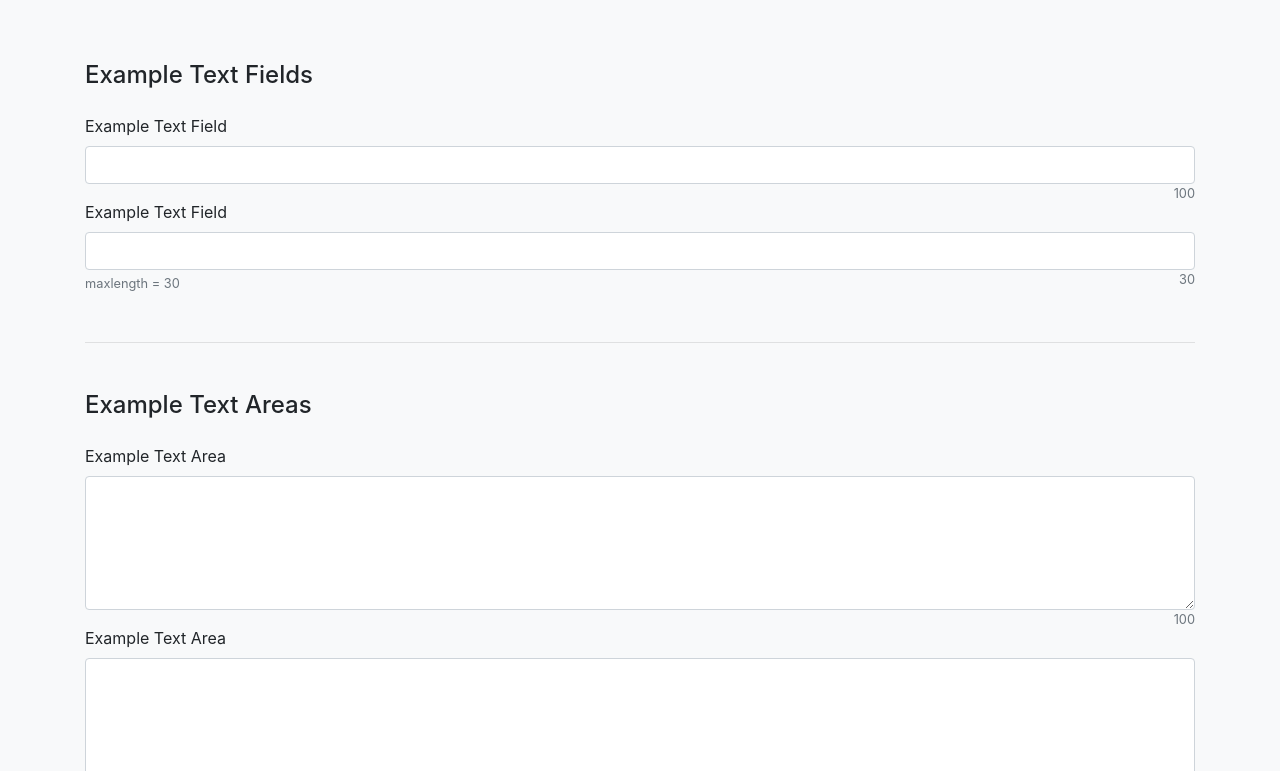
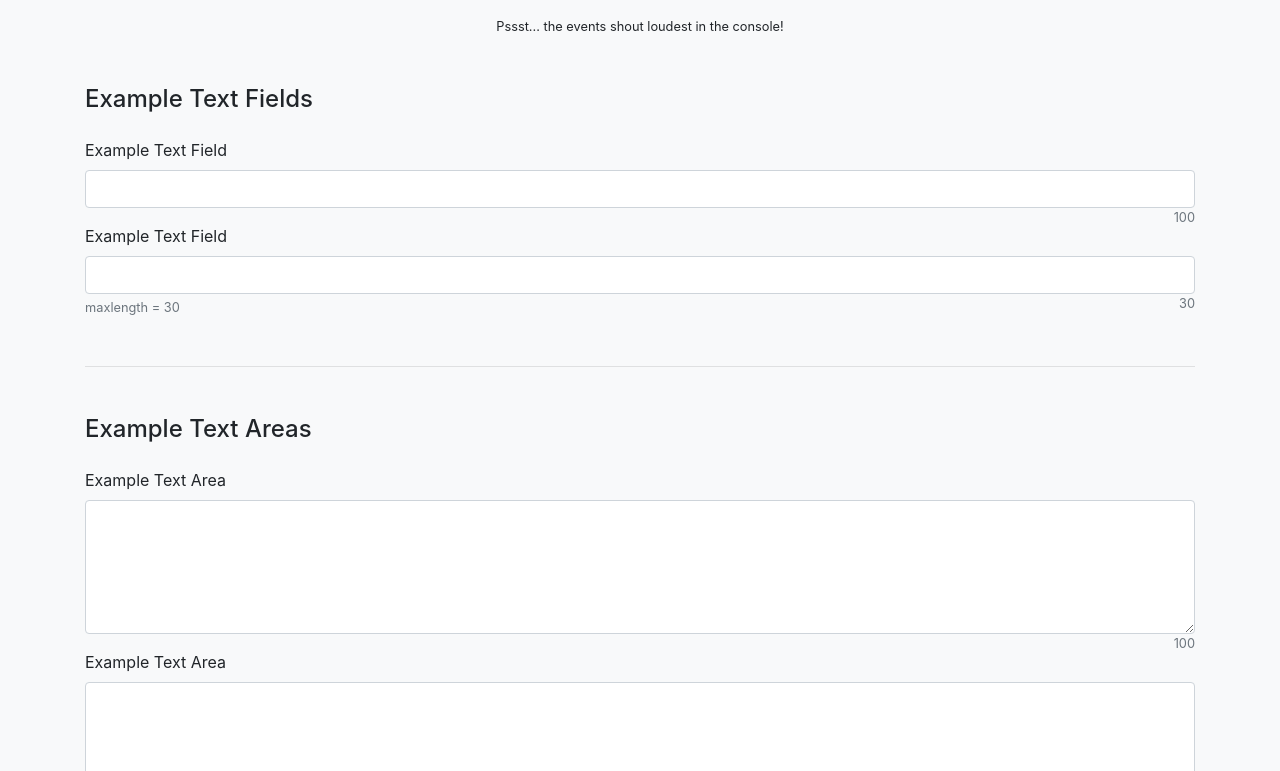
Before and after one commit to othyn/char-count-es6, a website built with webpack: page docs/index.html in a window 1280 px wide. Shown: the part 156-927 px from the top of the page. Built offline with nearby package versions, Linux system fonts and the light colour scheme.

Commit message:
Update index.html

```diff
--- a/docs/index.html
+++ b/docs/index.html
@@ -34,6 +34,7 @@
                 <h1 class="display-4">Char Count Dev Area</h1>
 
                 <p class="lead">Below are some test fields that can be used for... well, testing. So, go ahead and get testing!</p>
+                <small>Pssst... the events shout loudest in the console!</small>
 
             </div>
 
```
